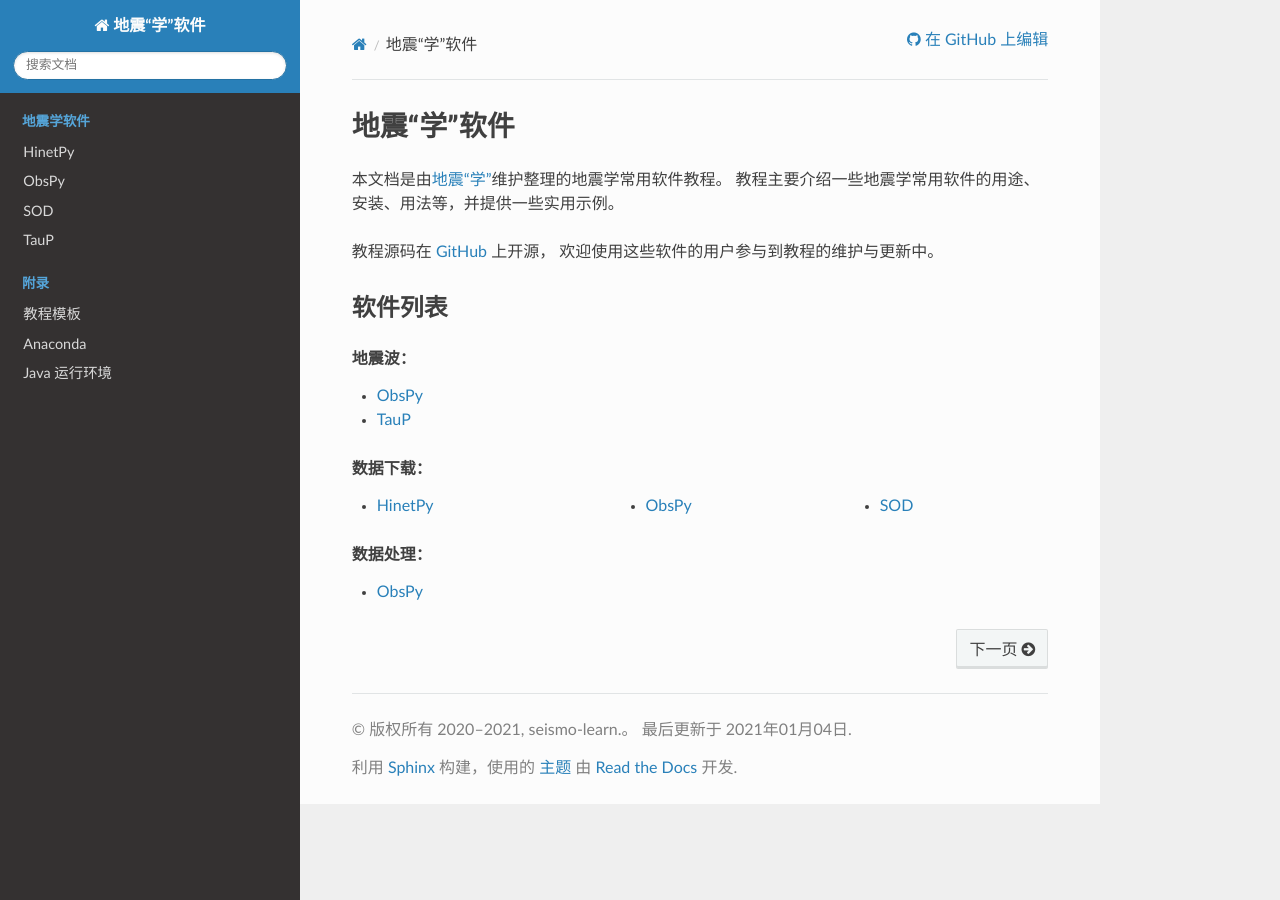
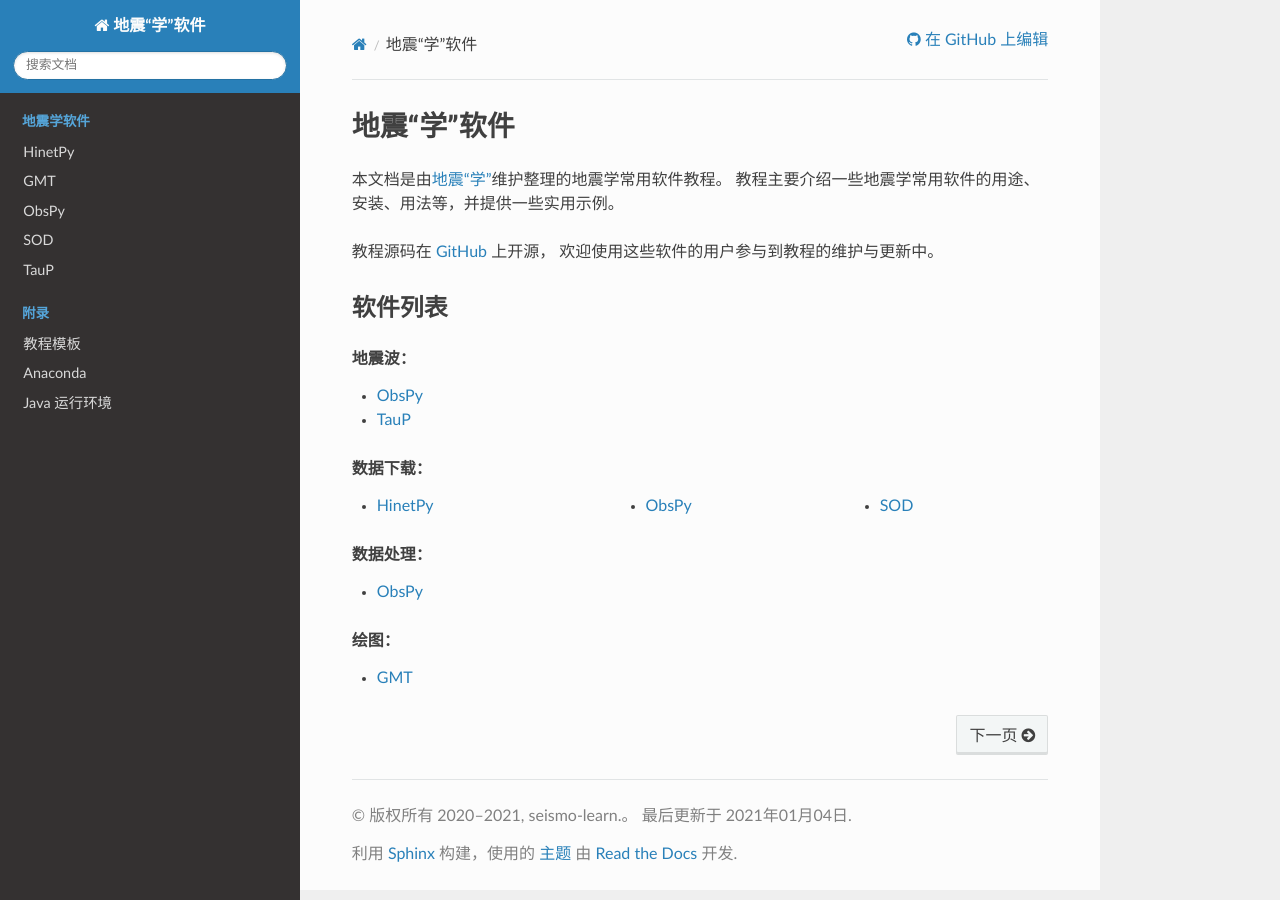
Before and after one commit to seismo-learn/software, a Sphinx documentation site: the page built from source/index.rst, in a window 1280 px wide. Built offline with Sphinx 7.4.7 and the Read the Docs theme 2.0.0, drawn with Linux system fonts in a browser that asks for light colours.

Commit message:
Add a link to GMT Chinese DOC (#86)

```diff
--- a/source/index.rst
+++ b/source/index.rst
@@ -34,12 +34,20 @@
 
    - :doc:`ObsPy </obspy/index>`
 
+.. rubric:: 绘图：
+
+.. hlist::
+   :columns: 1
+
+   - `GMT <https://docs.gmt-china.org/latest/>`__
+
 .. toctree::
    :maxdepth: 3
    :caption: 地震学软件
    :hidden:
 
    HinetPy <https://seisman.github.io/HinetPy/zh_CN/index.html>
+   GMT <https://docs.gmt-china.org/latest/>
    obspy/index
    sod/index
    taup/index
```
